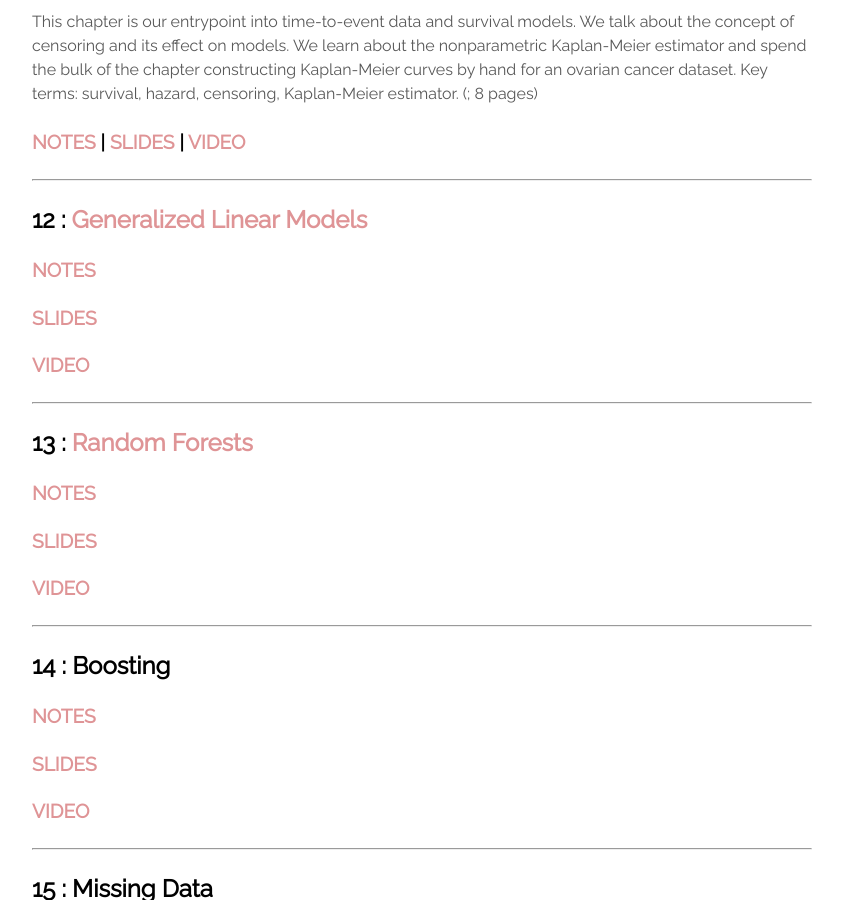
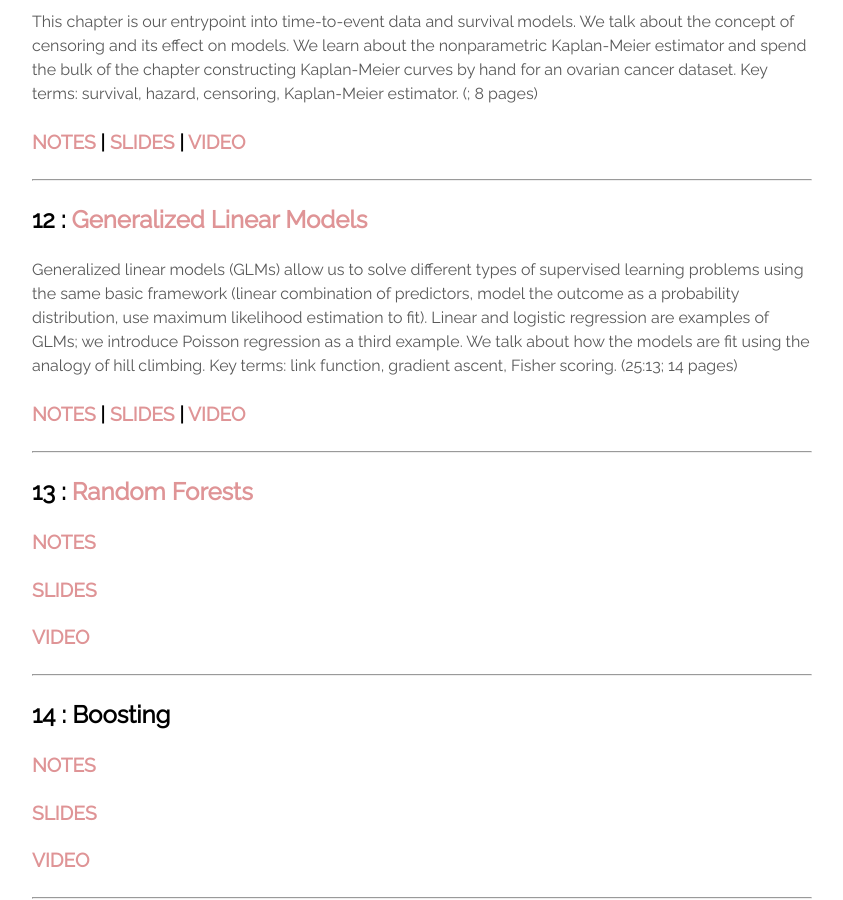
Before and after one commit to c1ndygao/cindygao.com, a Jekyll site: the page built from chapters.md, in a window 1280 px wide and 900 px high, scrolled down 2982 px. Shown: the whole window, without its empty margins (208-1051 px from the left). Built offline with Jekyll 4.4.1, drawn with Linux system fonts in a browser that asks for light colours.

Commit message:
Update chapters.md

```diff
--- a/chapters.md
+++ b/chapters.md
@@ -98,10 +98,9 @@
 
 ### 12 : [Generalized Linear Models](chapters/ch12.md)
 
+Generalized linear models (GLMs) allow us to solve different types of supervised learning problems using the same basic framework (linear combination of predictors, model the outcome as a probability distribution, use maximum likelihood estimation to fit). Linear and logistic regression are examples of GLMs; we introduce Poisson regression as a third example. We talk about how the models are fit using the analogy of hill climbing. Key terms: link function, gradient ascent, Fisher scoring. (25:13; 14 pages)
 
-#### [NOTES]()
-#### [SLIDES]()
-#### [VIDEO]()
+#### [NOTES](https://github.com/blpercha/mcds-notes/blob/main/pdf/ch12.pdf) | [SLIDES](https://github.com/blpercha/mcds-notes/blob/main/pdf/ch12-guide.pdf) | [VIDEO](https://vimeo.com/505717483/e48bc2b5d6)
 
 ----------------
 
```
